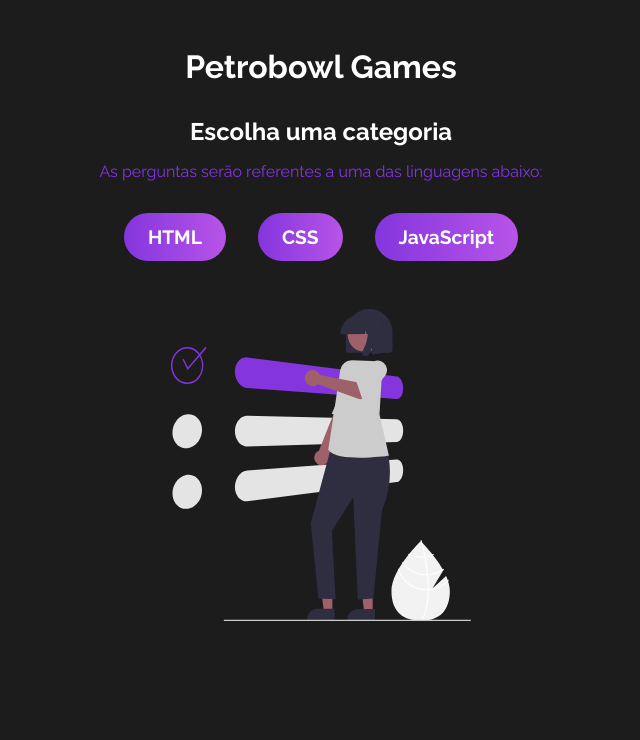
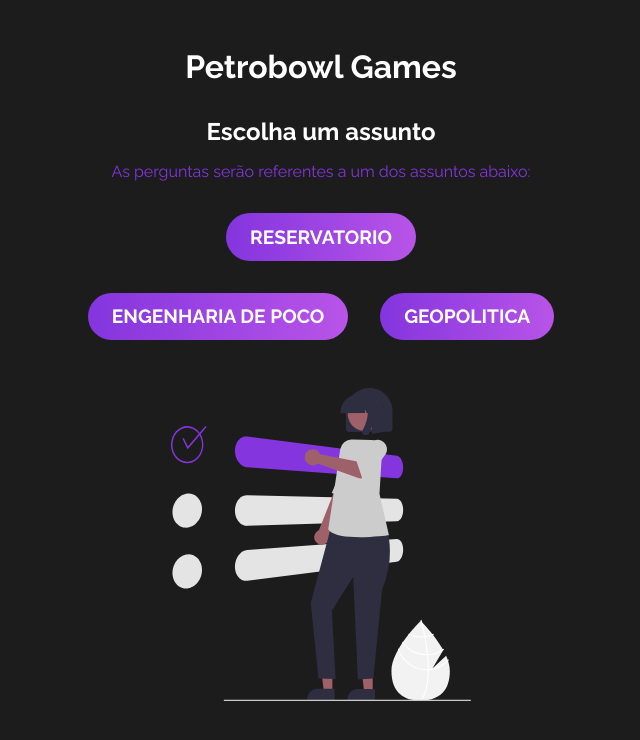
Before and after one commit to BryanSnows/tcc, a React (Vite) app: page / in a window 1280 px wide. Both pictures are taken after a click on the button "Iniciar". Shown: the top 740 px of the page, without its empty margins (319-959 px from the left). Built offline with nearby package versions, Linux system fonts and the light colour scheme.

Commit message:
feat: question for games

```diff
--- a/src/components/PickCategory.jsx
+++ b/src/components/PickCategory.jsx
@@ -17,8 +17,8 @@ const PickCategory = () => {
 
   return (
     <div id="category">
-      <h2>Escolha uma categoria</h2>
-      <p>As perguntas serão referentes a uma das linguagens abaixo:</p>
+      <h2>Escolha um assunto</h2>
+      <p>As perguntas serão referentes a um dos assuntos abaixo:</p>
       {quizState.questions.map((question) => (
         <button
           onClick={() => chooseCategoryAndReorderQuestions(question.category)}
--- a/src/data/questions_complete.js
+++ b/src/data/questions_complete.js
@@ -1,6 +1,6 @@
 const data = [
     {
-      category: "HTML",
+      category: "RESERVATORIO",
       questions: [
         {
           question: "Qual tag cria um parágrafo?",
@@ -32,7 +32,7 @@ const data = [
       ],
     },
     {
-      category: "CSS",
+      category: "ENGENHARIA DE POCO",
       questions: [
         {
           question: "Qual regra altera a cor de um elemento?",
@@ -53,7 +53,7 @@ const data = [
       ],
     },
     {
-      category: "JavaScript",
+      category: "GEOPOLITICA",
       questions: [
         {
           question: "O que é Vanilla JavaScript?",
```
